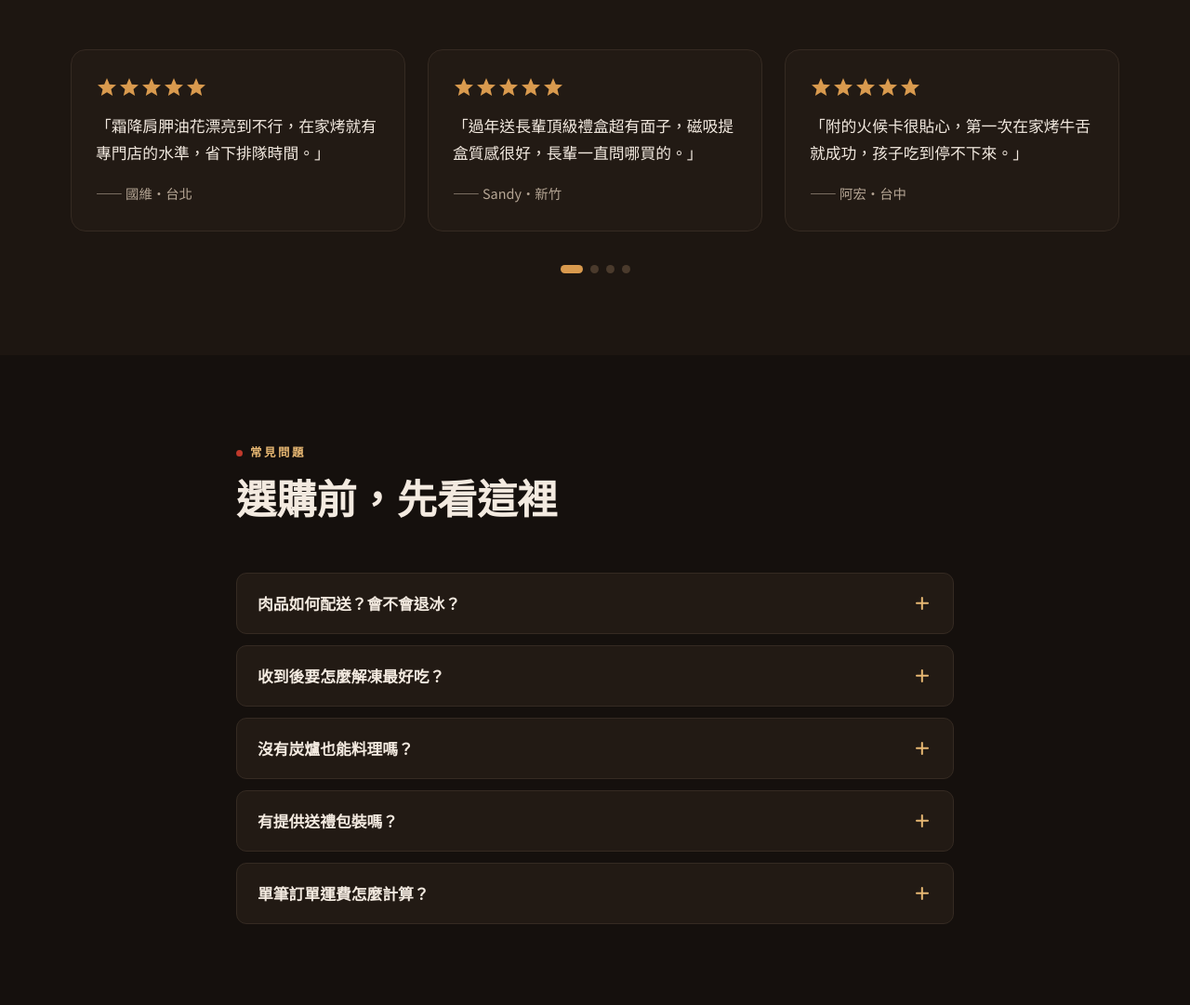
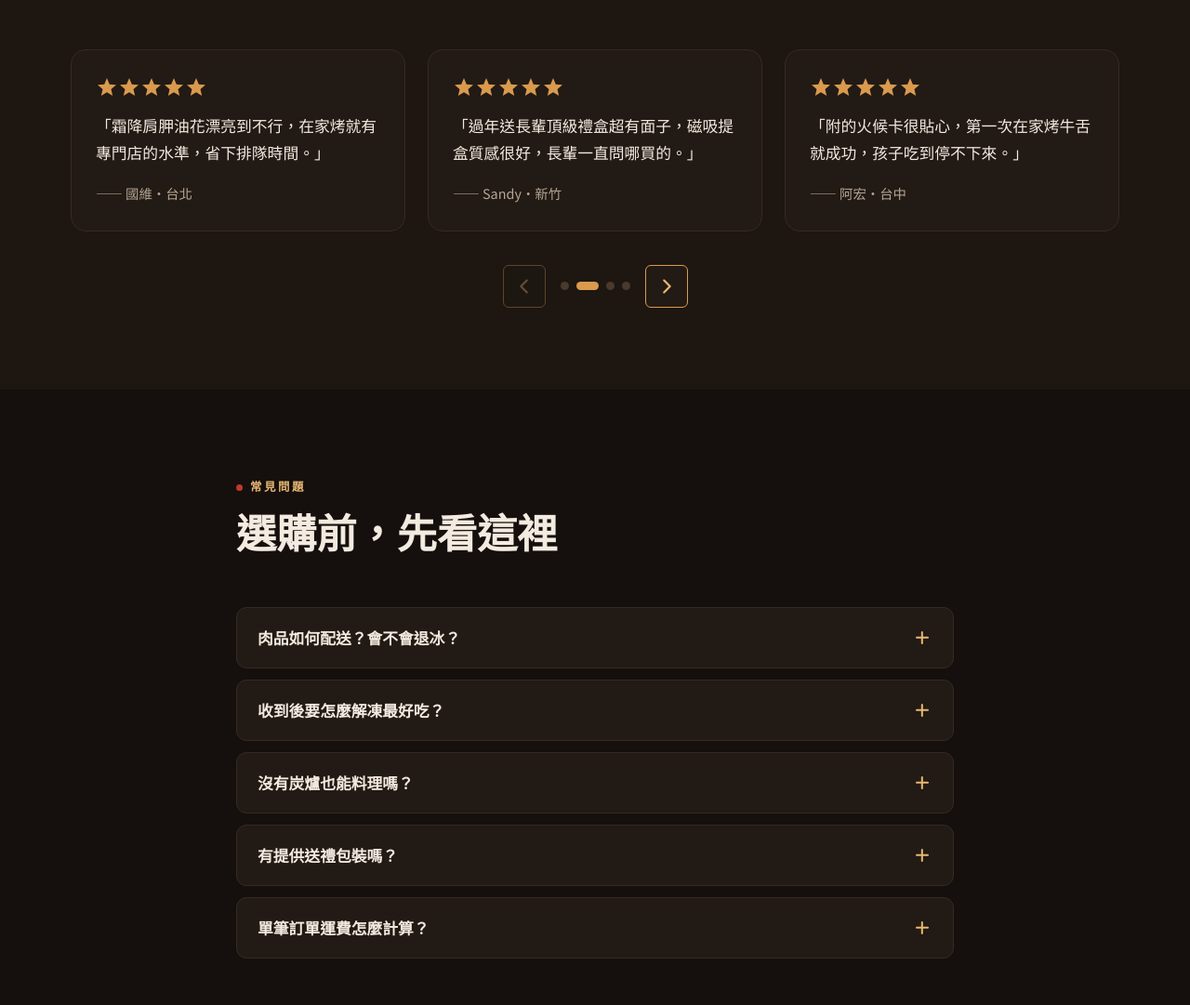
Before and after one commit to Izzo24/sumi-yakiniku, a plain HTML site: page index.html in a window 1280 px wide. Shown: the part 4351-5432 px from the top of the page at 93% size. Drawn offline with nearby package versions, Linux system fonts and the light colour scheme.

Commit message:
carousel: drag + arrows + keyboard; per-site arrow styles

```diff
--- a/assets/app.js
+++ b/assets/app.js
@@ -49,28 +49,57 @@
     so.observe(stats);
   }else if(stats){runCount();}
 
-  /* reviews dots */
+  /* 評價輪播：滑鼠拖曳 + 箭頭 + 分頁點 + 鍵盤 */
   var track=$("#revTrack"), dotsBox=$("#revDots");
-  if(track&&dotsBox){
+  if(track){
     var rcards=$$(".rev",track);
-    rcards.forEach(function(_,i){
+    function step(){ return rcards.length>1 ? Math.abs(rcards[1].offsetLeft-rcards[0].offsetLeft) : Math.round(track.clientWidth*0.85); }
+    function mkArrow(dir){
       var b=document.createElement("button");
-      b.setAttribute("aria-label","跳至第 "+(i+1)+" 則評價");
-      if(i===0)b.setAttribute("aria-current","true");
-      b.addEventListener("click",function(){
-        rcards[i].scrollIntoView({behavior:"smooth",inline:"center",block:"nearest"});
+      b.className="carrow carrow--"+dir; b.type="button";
+      b.setAttribute("aria-label",dir==="prev"?"上一則評價":"下一則評價");
+      b.innerHTML='<svg viewBox="0 0 24 24" width="22" height="22" aria-hidden="true"><path d="'+(dir==="prev"?"M15 5l-7 7 7 7":"M9 5l7 7-7 7")+'" fill="none" stroke="currentColor" stroke-width="2.4" stroke-linecap="round" stroke-linejoin="round"/></svg>';
+      return b;
+    }
+    var prev=mkArrow("prev"), next=mkArrow("next");
+    var ctrl=document.createElement("div"); ctrl.className="revctrl";
+    if(dotsBox&&dotsBox.parentNode){ dotsBox.parentNode.insertBefore(ctrl,dotsBox); ctrl.appendChild(prev); ctrl.appendChild(dotsBox); ctrl.appendChild(next); }
+    else { track.parentNode.appendChild(ctrl); ctrl.appendChild(prev); ctrl.appendChild(next); }
+    prev.addEventListener("click",function(){ track.scrollBy({left:-step(),behavior:"smooth"}); });
+    next.addEventListener("click",function(){ track.scrollBy({left:step(),behavior:"smooth"}); });
+
+    var dots=[];
+    if(dotsBox){
+      rcards.forEach(function(_,i){
+        var b=document.createElement("button"); b.type="button";
+        b.setAttribute("aria-label","跳至第 "+(i+1)+" 則");
+        if(i===0)b.setAttribute("aria-current","true");
+        b.addEventListener("click",function(){ rcards[i].scrollIntoView({behavior:"smooth",inline:"center",block:"nearest"}); });
+        dotsBox.appendChild(b);
       });
-      dotsBox.appendChild(b);
-    });
-    var dots=$$("button",dotsBox);
-    track.addEventListener("scroll",function(){
+      dots=$$("button",dotsBox);
+    }
+    function sync(){
       var c=track.scrollLeft+track.clientWidth/2,best=0,bd=1e9;
-      rcards.forEach(function(card,i){
-        var cc=card.offsetLeft+card.clientWidth/2,d=Math.abs(cc-c);
-        if(d<bd){bd=d;best=i;}
-      });
-      dots.forEach(function(d,i){i===best?d.setAttribute("aria-current","true"):d.removeAttribute("aria-current");});
-    },{passive:true});
+      rcards.forEach(function(card,i){ var cc=card.offsetLeft+card.clientWidth/2,d=Math.abs(cc-c); if(d<bd){bd=d;best=i;} });
+      dots.forEach(function(d,i){ i===best?d.setAttribute("aria-current","true"):d.removeAttribute("aria-current"); });
+      prev.disabled = track.scrollLeft<=2;
+      next.disabled = track.scrollLeft >= track.scrollWidth-track.clientWidth-2;
+    }
+    track.addEventListener("scroll",sync,{passive:true});
+    window.addEventListener("resize",sync); sync();
+
+    /* 滑鼠拖曳（觸控用原生捲動，不攔截） */
+    var down=false,sx=0,sl=0,moved=false;
+    track.addEventListener("pointerdown",function(e){ if(e.pointerType!=="mouse")return; down=true;moved=false;sx=e.clientX;sl=track.scrollLeft;track.classList.add("grabbing"); try{track.setPointerCapture(e.pointerId);}catch(_){} });
+    track.addEventListener("pointermove",function(e){ if(!down)return; var dx=e.clientX-sx; if(Math.abs(dx)>4)moved=true; track.scrollLeft=sl-dx; });
+    function pUp(e){ if(!down)return; down=false; track.classList.remove("grabbing"); try{track.releasePointerCapture(e.pointerId);}catch(_){} }
+    track.addEventListener("pointerup",pUp); track.addEventListener("pointercancel",pUp); track.addEventListener("pointerleave",pUp);
+    track.addEventListener("click",function(e){ if(moved){ e.stopPropagation(); e.preventDefault(); } },true);
+
+    /* 鍵盤左右鍵 */
+    track.setAttribute("tabindex","0"); track.setAttribute("role","group"); track.setAttribute("aria-label","評價輪播，可拖曳或用箭頭切換");
+    track.addEventListener("keydown",function(e){ if(e.key==="ArrowRight"){next.click();e.preventDefault();} else if(e.key==="ArrowLeft"){prev.click();e.preventDefault();} });
   }
 
   /* star ratings */
@@ -79,13 +108,15 @@
     s.style.setProperty("--p",(r/5*100)+"%");
   });
 
-  /* back to top */
-  var totop=$("#totop");
-  if(totop){
+  /* back to top + floating cta */
+  var totop=$("#totop"), floatcta=$(".floatcta");
+  if(totop||floatcta){
     window.addEventListener("scroll",function(){
-      totop.classList.toggle("show",window.scrollY>window.innerHeight*0.9);
+      var past=window.scrollY>window.innerHeight*0.9;
+      if(totop)totop.classList.toggle("show",past);
+      if(floatcta)floatcta.classList.toggle("show",past);
     },{passive:true});
-    totop.addEventListener("click",function(){window.scrollTo({top:0,behavior:"smooth"});});
+    if(totop)totop.addEventListener("click",function(){window.scrollTo({top:0,behavior:"smooth"});});
   }
 
   /* toast */
@@ -252,9 +283,10 @@
     updateBadge(); render();
   });
 
-  function addItem(name,price){
+  function addItem(name,price,qty){
+    qty=qty||1;
     var ex=cart.filter(function(i){return i.name===name && i.price===price;})[0];
-    if(ex)ex.qty++; else cart.push({name:name,price:price,qty:1});
+    if(ex)ex.qty+=qty; else cart.push({name:name,price:price,qty:qty});
     updateBadge();
   }
   function priceFrom(btn){
@@ -263,6 +295,19 @@
     if(!el)return NaN;
     return parseInt(el.textContent.replace(/[^\d]/g,""),10);
   }
+  function cardQty(btn){
+    var card=btn.closest("article")||btn.closest("section")||btn.parentElement;
+    var n=card&&card.querySelector(".qtypick__n");
+    return n?Math.max(1,parseInt(n.textContent,10)||1):1;
+  }
+
+  // on-card quantity pickers
+  document.addEventListener("click",function(e){
+    var b=e.target.closest(".qtypick__b"); if(!b)return;
+    var box=b.closest(".qtypick"), n=box.querySelector(".qtypick__n");
+    var v=(parseInt(n.textContent,10)||1)+(b.getAttribute("data-d")==="inc"?1:-1);
+    n.textContent=v<1?1:v;
+  });
 
   $$(".add").forEach(function(btn){
     btn.addEventListener("click",function(e){
@@ -270,7 +315,7 @@
       var name=btn.getAttribute("data-name")||"商品";
       var price=priceFrom(btn);
       if(isNaN(price)){ view="cart"; openCart(); return; } // 無價格的 CTA → 直接開購物車
-      addItem(name,price);
+      addItem(name,price,cardQty(btn));
       showToast(ADD_LABEL+"："+name);
       view="cart"; openCart();
     });
@@ -282,8 +327,19 @@
   document.addEventListener("keydown",function(e){ if(e.key==="Escape"&&modal.classList.contains("open"))closeCart(); });
   updateBadge();
 
+  /* 聯絡表單（示範） */
+  var cform=$("#contactForm");
+  if(cform){
+    cform.addEventListener("submit",function(e){
+      e.preventDefault();
+      var nm=cform.querySelector("[name=name]");
+      if(nm&&!nm.value.trim()){nm.focus();nm.classList.add("err");return;}
+      cform.innerHTML='<div class="cf-done"><svg viewBox="0 0 48 48" width="50" height="50" aria-hidden="true"><circle cx="24" cy="24" r="22" fill="none" stroke="currentColor" stroke-width="3"/><path d="M15 24l6 6 12-13" fill="none" stroke="currentColor" stroke-width="3" stroke-linecap="round" stroke-linejoin="round"/></svg><h3>已收到您的訊息</h3><p>這是設計作品示範，不會真的送出或留存資料。我們會盡快與您聯繫。</p></div>';
+    });
+  }
+
   /* scroll reveal */
-  var targets=$$(".card, .sec-head, .hero__copy, .hero__media, .steps li, .stat");
+  var targets=$$(".card, .sec-head, .hero__copy, .hero__media, .steps li, .stat, .imgblock, .shopcard");
   targets.forEach(function(t){t.classList.add("reveal");});
   if("IntersectionObserver" in window){
     var ro=new IntersectionObserver(function(es){
--- a/assets/style.css
+++ b/assets/style.css
@@ -260,3 +260,14 @@
 @media(max-width:560px){.cactions{flex-direction:column}}
 
 .foot__static{display:block;font-size:.94rem;padding:5px 0;opacity:.9}
+
+/* 輪播控制：拖曳 + 箭頭 + 點 */
+.rev-track{cursor:grab}
+.rev-track.grabbing{cursor:grabbing;scroll-snap-type:none;scroll-behavior:auto;user-select:none}
+.revctrl{display:flex;align-items:center;justify-content:center;gap:16px;margin-top:18px;flex-wrap:wrap}
+.revctrl .rev-dots{margin-top:0}
+.carrow{display:flex;align-items:center;justify-content:center;cursor:pointer;transition:.2s;flex:none}
+.carrow:disabled{opacity:.35;cursor:default}
+
+.carrow{width:46px;height:46px;border-radius:6px;border:1.5px solid var(--gold);background:var(--panel);color:var(--gold-2)}
+.carrow:hover:not(:disabled){background:var(--gold);color:#241405}
```
